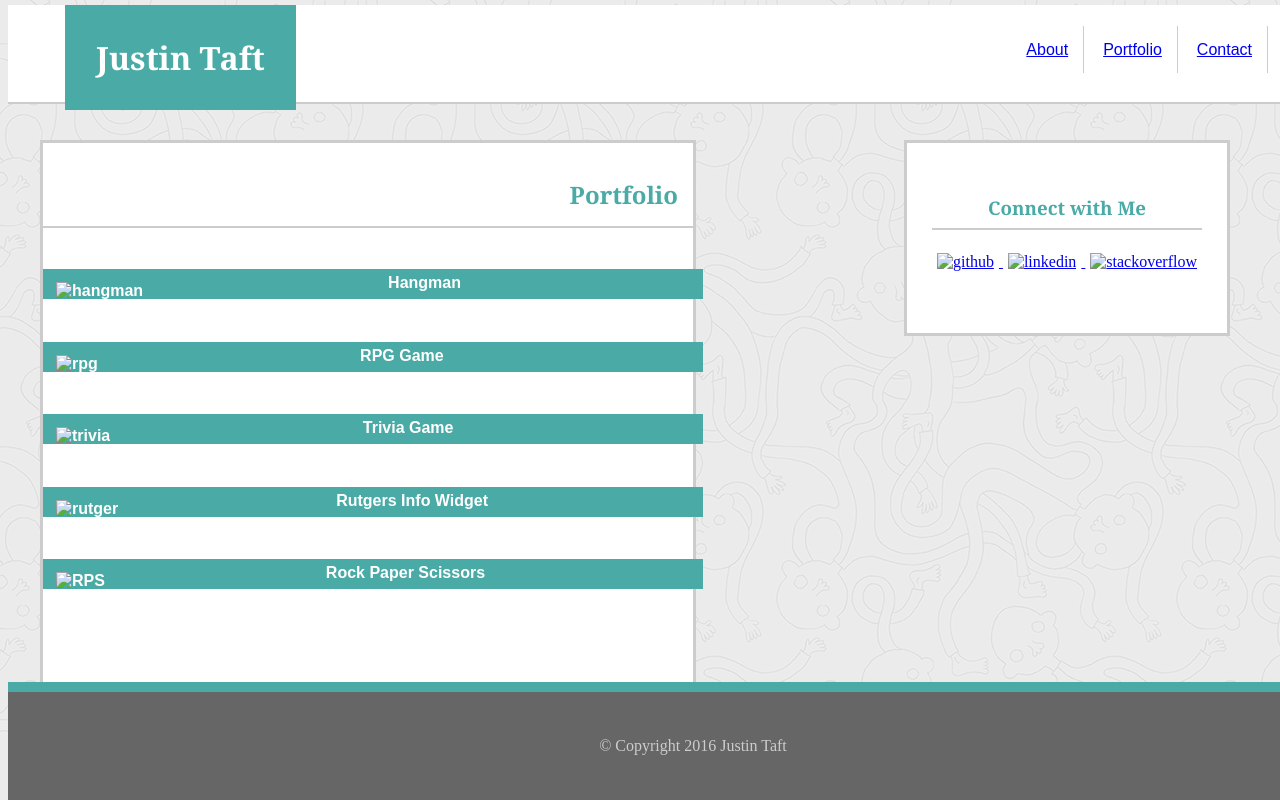
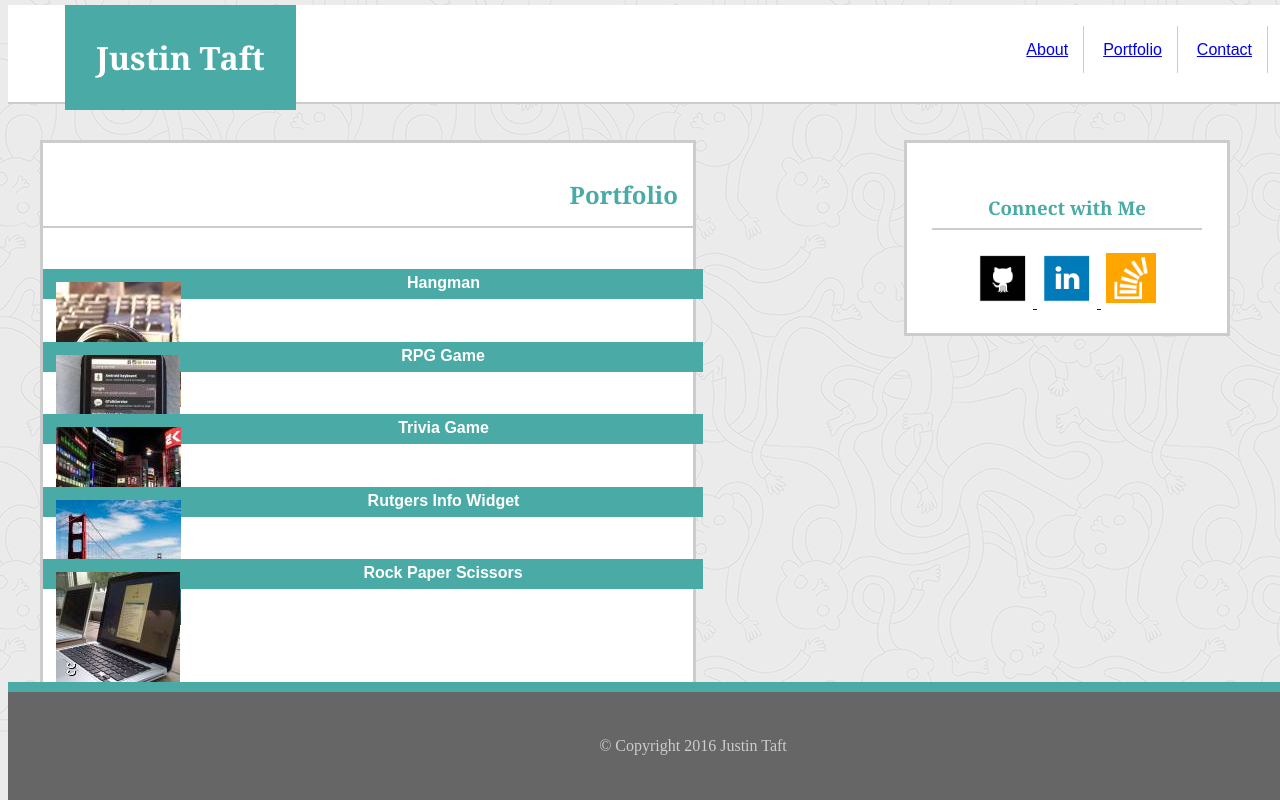
Before and after one commit to jjtaft/Basic-Portfolio, a plain HTML site: page portfolio.html in a window 1280 px wide. Drawn offline with Linux system fonts and the light colour scheme; files that its build step writes are made by us from their sources; files whose address does not match are found by name.

Commit message:
Add files via upload

```diff
--- a/portfolio.html
+++ b/portfolio.html
@@ -1,9 +1,9 @@
 <!DOCTYPE html>
 <html>
 <head>
-	<title></title>
+	<title>Portfolio of Work</title>
 
-	<link rel="stylesheet" type="text/css" href="style.css">
+	<link rel="stylesheet" type="text/css" href="assets/css/style.css">
 <h1>Justin Taft</h1>
 
 <header>
@@ -22,23 +22,23 @@
 <h2>Portfolio</h2>
 
 <h4>Hangman
-<img src="hangman.png" id="pics" alt="hangman">
+<img src="assets/images/hangman.png" id="pics" alt="hangman">
 </h4><br>
 
 <h4>RPG Game
-<img src="RPG.png" id="pics" alt="rpg">
+<img src="assets/images/RPG.png" id="pics" alt="rpg">
 </h4><br>
 
 <h4>Trivia Game
-<img src="trivia.png" id="pics" alt="trivia">
+<img src="assets/images/trivia.png" id="pics" alt="trivia">
 </h4><br>
 
 <h4>Rutgers Info Widget
-<img src="rutgers.png" id="pics" alt="rutger">
+<img src="assets/images/rutgers.png" id="pics" alt="rutger">
 </h4><br>
 
 <h4>Rock Paper Scissors
-<img src="rockpaper.png" id="pics" alt="RPS">
+<img src="assets/images/rockpaper.png" id="pics" alt="RPS">
 </h4><br>
 </section>
 
@@ -48,15 +48,15 @@
 
 
 <a href="https://www.github.com/jjtaft">
-<img src="github.png" id="nubbins" alt="github">
+<img src="assets/images/github.png" id="nubbins" alt="github">
 </a>
 
 <a href="https://www.linkedin.com/in/justin-taft-26360915">
-<img src="linkedin.png" id="nubbins" alt="linkedin">
+<img src="assets/images/linkedin.png" id="nubbins" alt="linkedin">
 </a>
 
 <a href="http://stackoverflow.com/users/7158918/jj-taft">
-<img src="stack.png" id="nubbins" alt="stackoverflow">
+<img src="assets/images/stack.png" id="nubbins" alt="stackoverflow">
 </a>
 </section>
 </body>
```
Also changed, not shown: contact.html (+5 -5 lines), index.html (+5 -5 lines).
